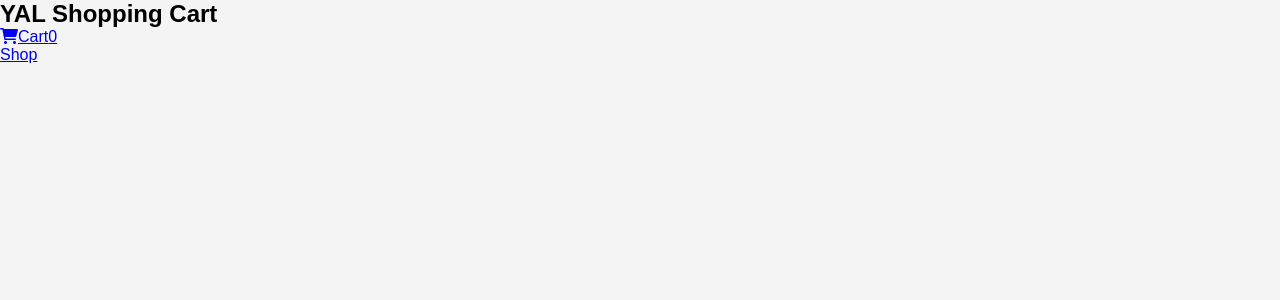
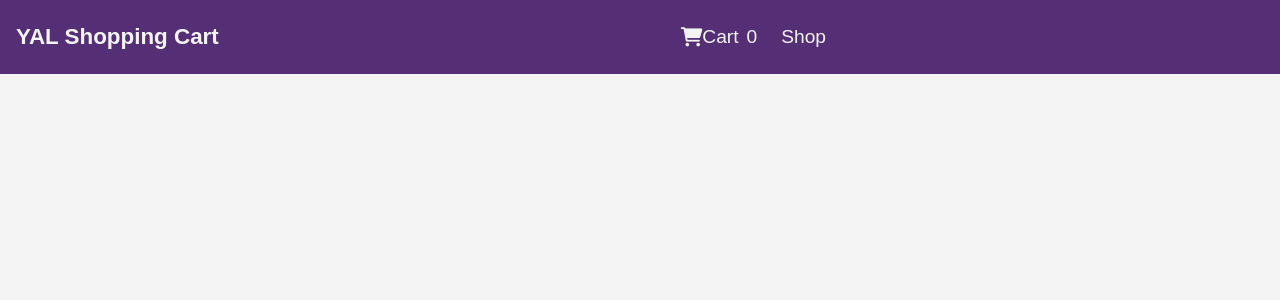
Before and after one commit to IruyCode/FinalProject, a React (Create React App) app in the folder front/: page / in a window 1280 px wide. Shown: the top 300 px of the page. Built offline with nearby package versions, Linux system fonts and the light colour scheme.

Commit message:
Navbar updates

```diff
--- a/front/public/index.html
+++ b/front/public/index.html
@@ -18,7 +18,7 @@
       href="https://cdnjs.cloudflare.com/ajax/libs/font-awesome/6.0.0-beta3/css/all.min.css"
       integrity="sha512-Fo3rlrZj/k7ujTnHg4CGR2D7kSs0v4LLanw2qksYuRlEzO+tcaEPQogQ0KaoGN26/zrn20ImR1DfuLWnOo7aBA==" crossorigin="anonymous" />
 
-    <title>MERN Shopping Cart</title>
+    <title>YAL Shopping Cart</title>
   </head>
   <body>
     <noscript>You need to enable JavaScript to run this app.</noscript>
--- a/front/src/components/Navbar.css
+++ b/front/src/components/Navbar.css
@@ -0,0 +1,39 @@
+.navbar {
+    width: 100%;
+    background-color: #542F75;
+    display: flex;
+    justify-content:space-between;
+    align-items: center;
+    padding: 1.5rem 1rem;
+    z-index: 50;
+}
+
+.navbar__logo h2 {
+    color: #f4f4f4;
+    font-size: 1.4rem;
+    cursor: pointer;
+}
+
+.navbar__links {
+    display: flex;
+    list-style: none;
+    align-items: center;
+}
+
+.navbar__links > li {
+    padding-left: 1.5rem;
+}
+
+.navbar__links > li > a {
+    text-decoration: none;
+    color: #f4f4f4;
+    font-size: 1.2rem;
+    display: flex;
+    align-items: center;
+}
+
+.navbar__links > li > a > span {
+    display: flex;
+    align-items: center;
+    margin-left: 8px;
+}
--- a/front/src/index.css
+++ b/front/src/index.css
@@ -5,7 +5,7 @@
 }
 
 body {
-    font-family: Arial, Arial, Helvetica, sans-serif;
+    font-family: Arial, Helvetica, sans-serif;
     background-color: #f4f4f4;
 }
 
```
